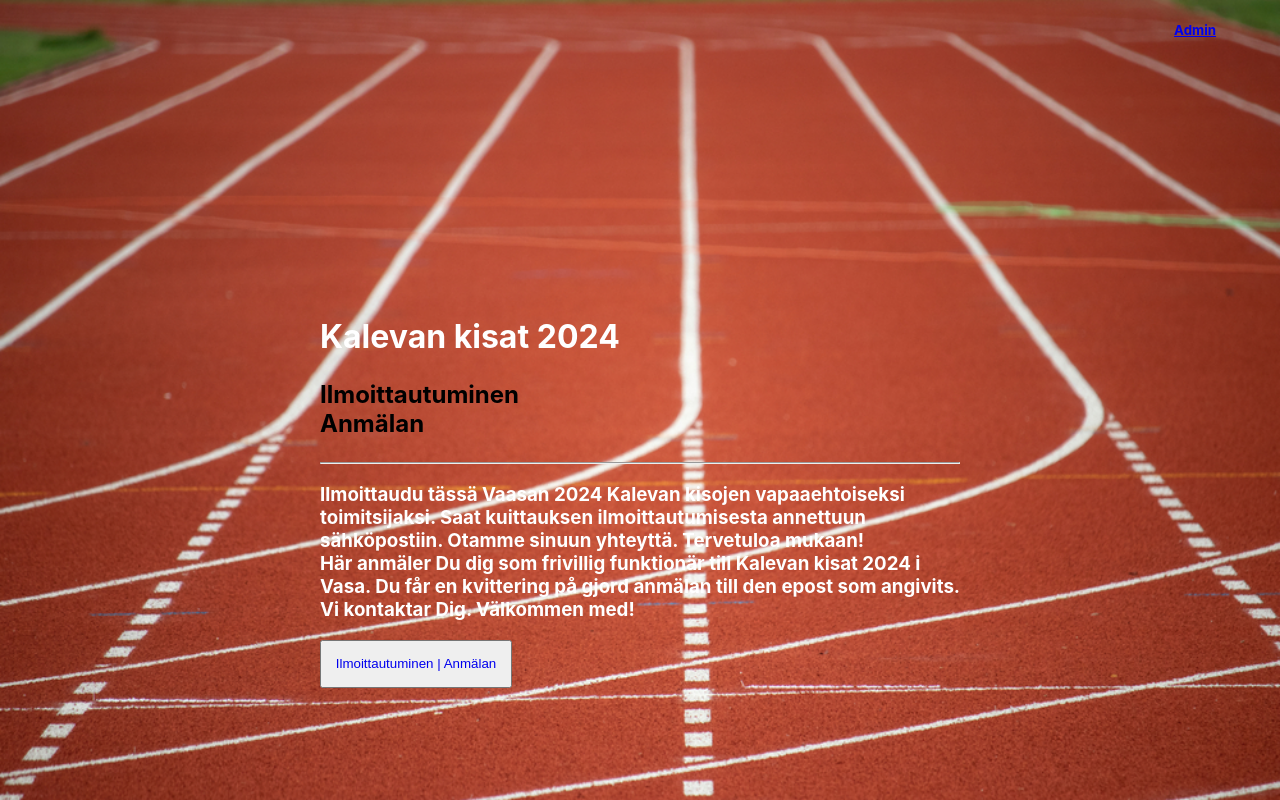
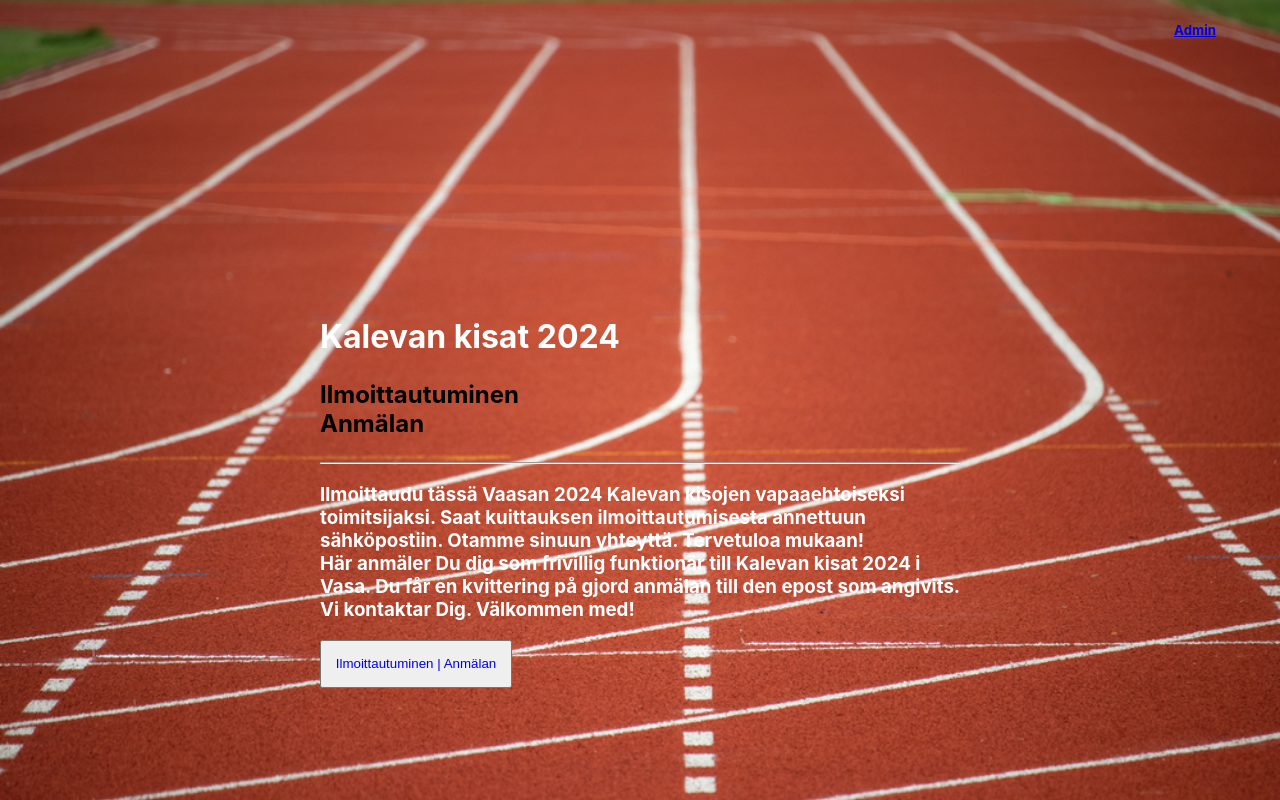
Before and after one commit to AnteroPaivarinta/oppari, a React (Create React App) app: page / in a window 1280 px wide. Built offline with nearby package versions, Linux system fonts and the light colour scheme.

Commit message:
korjausksia 26.8

```diff
--- a/src/views/Main.tsx
+++ b/src/views/Main.tsx
@@ -9,7 +9,7 @@ const Main = () => {
   const [screenWidth, setScreenWidth] = useState(window.innerWidth);
   const [screenHeight, setScreenHeight] = useState(window.innerHeight);
   return (
-    <div style={{ backgroundImage: `url(${kuva})`, backgroundRepeat: 'no-repeat',maxHeight: screenHeight , height: screenHeight, backgroundSize: 'cover',  width: screenWidth, objectFit: 'fill'}}>
+    <div style={{ backgroundImage: `url(${kuva})`, backgroundRepeat: 'no-repeat',maxHeight: screenHeight , height: screenHeight, backgroundSize: '100% 100%',  width: screenWidth, objectFit: 'fill'}}>
         <div style={{ display:'flex', flexDirection: 'row', justifyContent: 'flex-end', width:'100%', height: '1%'}}>
           <div style={{marginRight: '5%'}}>
             <NavLink
```
